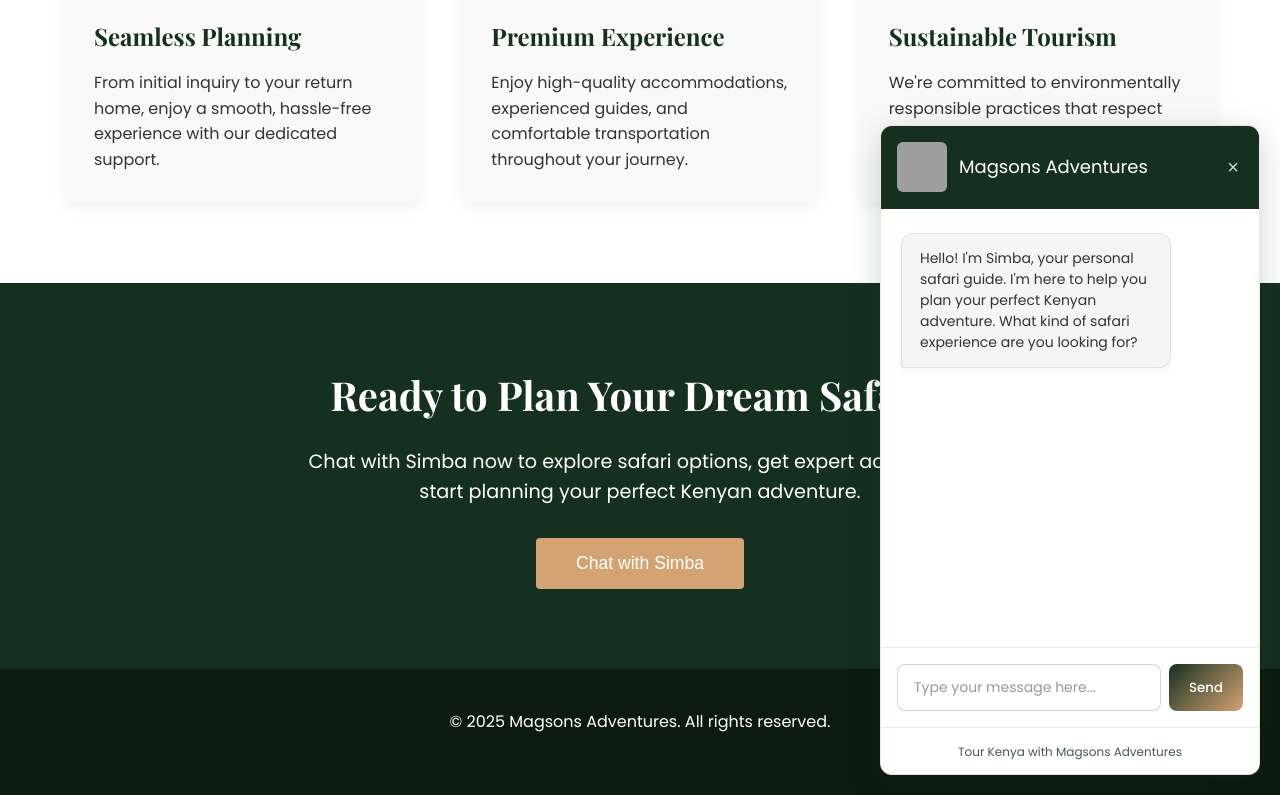
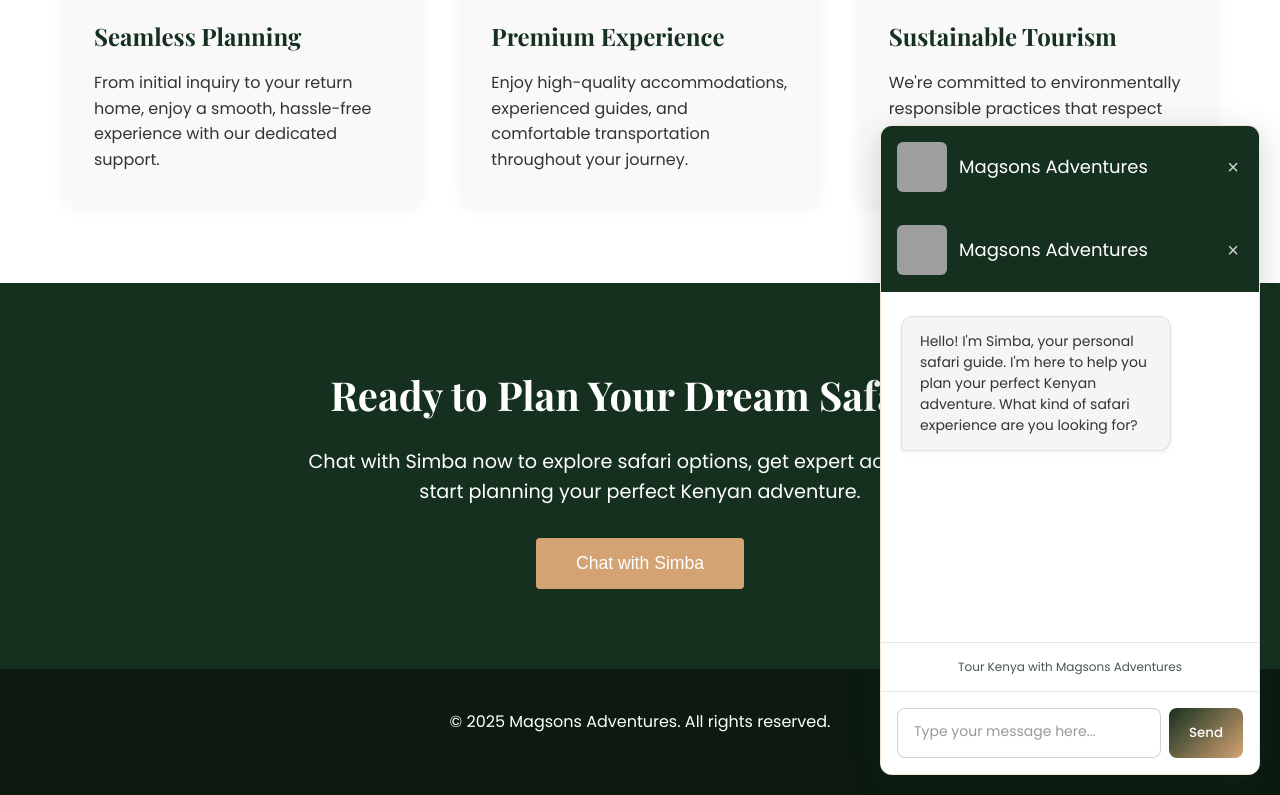
Before and after one commit to reezy4pf/chat-widget-test, a plain HTML site: page index.html in a window 1280 px wide. Both pictures are taken after a click on the button "Chat with Simba". Shown: the part 2171-2966 px from the top of the page. Drawn offline with nearby package versions, Linux system fonts and the light colour scheme; no server answers; grey boxes are pictures that could not be loaded.

Commit message:
Fix text input area visibility issue with absolute positioning

```diff
--- a/index.html
+++ b/index.html
@@ -323,7 +323,7 @@
             z-index: 1000;
             display: none;
             width: 380px;
-            height: 650px; /* Increased container height to 650px */
+            height: 650px;
             background: var(--chat--color-background);
             border-radius: 12px;
             box-shadow: 0 8px 32px rgba(22, 48, 32, 0.2);
@@ -446,6 +446,7 @@
             display: none;
             flex-direction: column;
             height: 100%;
+            position: relative;
         }
 
         .n8n-chat-widget .chat-interface.active {
@@ -460,6 +461,7 @@
             display: flex;
             flex-direction: column;
             gap: 12px;
+            padding-bottom: 85px; /* Make space for the fixed chat input */
         }
 
         .n8n-chat-widget .chat-message {
@@ -491,11 +493,16 @@
         }
 
         .n8n-chat-widget .chat-input {
+            position: absolute;
+            bottom: 0;
+            left: 0;
+            right: 0;
             padding: 16px;
             background: var(--chat--color-background);
             border-top: 1px solid rgba(22, 48, 32, 0.1);
             display: flex;
             gap: 8px;
+            z-index: 50;
         }
 
         .n8n-chat-widget .chat-input textarea {
@@ -509,6 +516,10 @@
             font-family: 'Poppins', sans-serif;
             font-size: 14px;
             transition: border-color 0.3s;
+            height: 50px;
+            min-height: 50px;
+            max-height: 100px;
+            overflow-y: auto;
         }
 
         .n8n-chat-widget .chat-input textarea:focus {
@@ -526,6 +537,7 @@
             border: none;
             border-radius: 8px;
             padding: 0 20px;
+            height: 50px;
             cursor: pointer;
             transition: transform 0.2s, box-shadow 0.2s;
             font-family: 'Poppins', sans-serif;
@@ -580,6 +592,11 @@
             text-align: center;
             background: var(--chat--color-background);
             border-top: 1px solid rgba(22, 48, 32, 0.1);
+            position: absolute;
+            bottom: 85px; /* Position above the chat input */
+            left: 0;
+            right: 0;
+            z-index: 40;
         }
 
         .n8n-chat-widget .chat-footer a {
@@ -746,13 +763,18 @@
 
             const chatInterfaceHTML = `
                 <div class="chat-interface">
+                    <div class="brand-header">
+                        <img src="${config.branding.logo}" alt="${config.branding.name}">
+                        <span>${config.branding.name}</span>
+                        <button class="close-button">×</button>
+                    </div>
                     <div class="chat-messages"></div>
+                    <div class="chat-footer">
+                        <a href="${config.branding.poweredBy.link}" target="_blank">${config.branding.poweredBy.text}</a>
+                    </div>
                     <div class="chat-input">
                         <textarea placeholder="Type your message here..." rows="1"></textarea>
                         <button type="submit">Send</button>
-                    </div>
-                    <div class="chat-footer">
-                        <a href="${config.branding.poweredBy.link}" target="_blank">${config.branding.poweredBy.text}</a>
                     </div>
                 </div>
             `;
@@ -782,6 +804,13 @@
             const textarea = chatContainer.querySelector('textarea');
             const sendButton = chatContainer.querySelector('button[type="submit"]');
 
+            // Auto-resize textarea as user types
+            textarea.addEventListener('input', function() {
+                this.style.height = '50px';
+                const newHeight = Math.min(100, Math.max(50, this.scrollHeight));
+                this.style.height = newHeight + 'px';
+            });
+
             // Generate UUID
             function generateUUID() {
                 return 'xxxxxxxx-xxxx-4xxx-yxxx-xxxxxxxxxxxx'.replace(/[xy]/g, function(c) {
@@ -802,8 +831,6 @@
                     }
                 }];
 
-                chatContainer.querySelector('.brand-header').style.display = 'flex';
-                chatContainer.querySelector('.new-conversation').style.display = 'none';
                 chatInterface.classList.add('active');
 
                 try {
@@ -899,6 +926,7 @@
                 if (message) {
                     sendMessage(message);
                     textarea.value = '';
+                    textarea.style.height = '50px'; // Reset height after sending
                 }
             });
 
@@ -909,6 +937,7 @@
                     if (message) {
                         sendMessage(message);
                         textarea.value = '';
+                        textarea.style.height = '50px'; // Reset height after sending
                     }
                 }
             });
```
